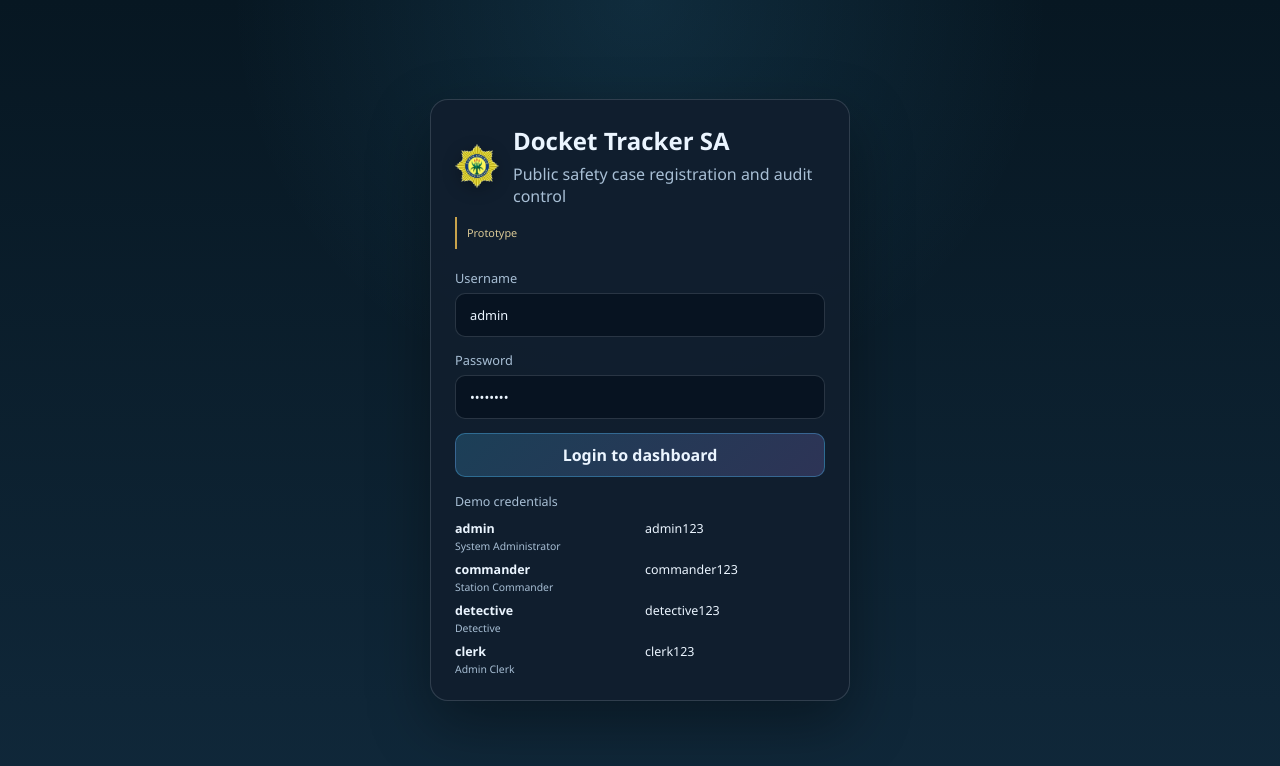
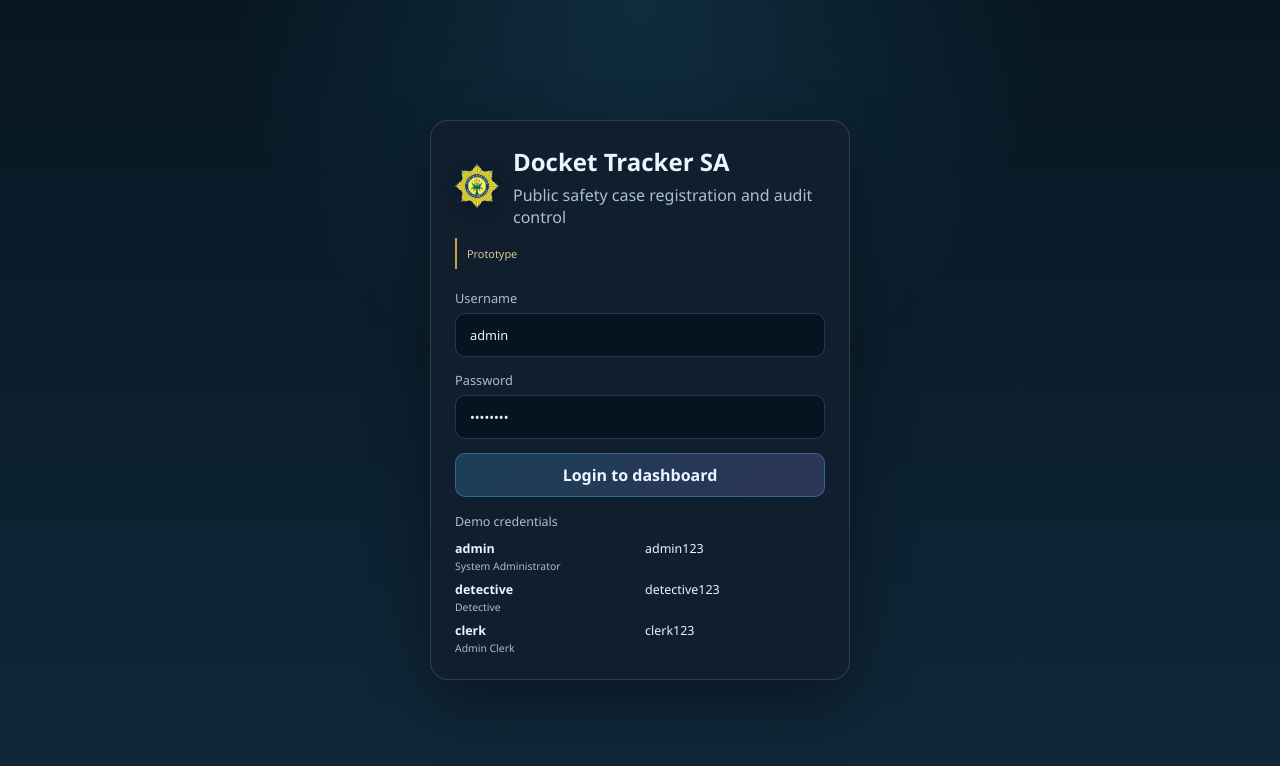
Before and after one commit to HoodieOnline/police-docket-tracker, a Flask app: page /login in a window 1280 px wide. Shown: the top 766 px of the page. Run offline with Flask 3, Linux system fonts and the light colour scheme.

Commit message:
Remove commander demo account
Stop seeding the commander demo user, remove it from the local database, and update login documentation while retaining command workflow support.\n\nCo-authored-by: Copilot <223556219+Copilot@users.noreply.github.com>

```diff
--- a/app.py
+++ b/app.py
@@ -237,7 +237,6 @@ def init_seed_data(conn):
 
     demo_users = [
         ("admin", "admin123", "System Administrator", "Johannesburg Central"),
-        ("commander", "commander123", "Station Commander", "Johannesburg Central"),
         ("detective", "detective123", "Detective", "Johannesburg Central"),
         ("clerk", "clerk123", "Admin Clerk", "Johannesburg Central"),
     ]
--- a/templates/login.html
+++ b/templates/login.html
@@ -39,7 +39,6 @@
         <span>Demo credentials</span>
         <div class="demo-credential-list">
           <div><strong>admin</strong><span>admin123</span><small>System Administrator</small></div>
-          <div><strong>commander</strong><span>commander123</span><small>Station Commander</small></div>
           <div><strong>detective</strong><span>detective123</span><small>Detective</small></div>
           <div><strong>clerk</strong><span>clerk123</span><small>Admin Clerk</small></div>
         </div>
```
Also changed, not shown: README.md.
